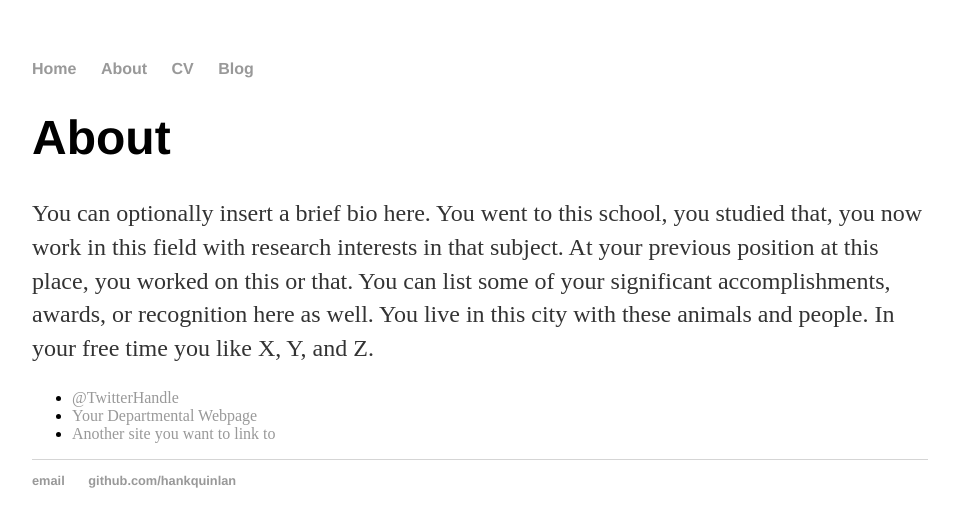
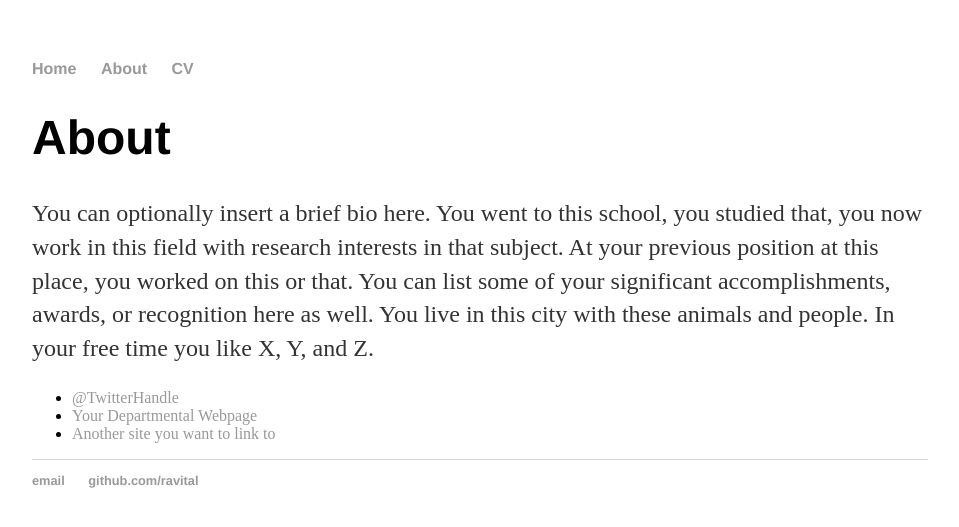
Before and after one commit to ravital/ravital.github.io, a Jekyll site: the page built from cv/index.html, in a window 1280 px wide. Shown: the top 527 px of the page, without its empty margins (160-1119 px from the left). Built offline with Jekyll 4.4.1, drawn with Linux system fonts in a browser that asks for light colours.

Commit message:
Update default.html

```diff
--- a/_layouts/default.html
+++ b/_layouts/default.html
@@ -10,8 +10,7 @@
 	    		<ul>
 	        		<li><a href="/">Home</a></li>
 		        	<li><a href="/about">About</a></li>
-	        		<li><a href="/cv">CV</a></li>
-	        		<li><a href="/blog">Blog</a></li>
+				<li><a href="/cv">CV</a></li>
 	    		</ul>
 			</nav>
 			<div class="container">
@@ -21,8 +20,8 @@
 			</div><!-- /.container -->
 			<footer>
 	    		<ul>
-	        		<li><a href="mailto:hankquinlanhub@gmail.com">email</a></li>
-	        		<li><a href="https://github.com/hankquinlan">github.com/hankquinlan</a></li>
+	        		<li><a href="mailto:ravitalasolomon@gmail.com">email</a></li>
+	        		<li><a href="https://github.com/ravital">github.com/ravital</a></li>
 				</ul>
 			</footer>
 		</body>
```
